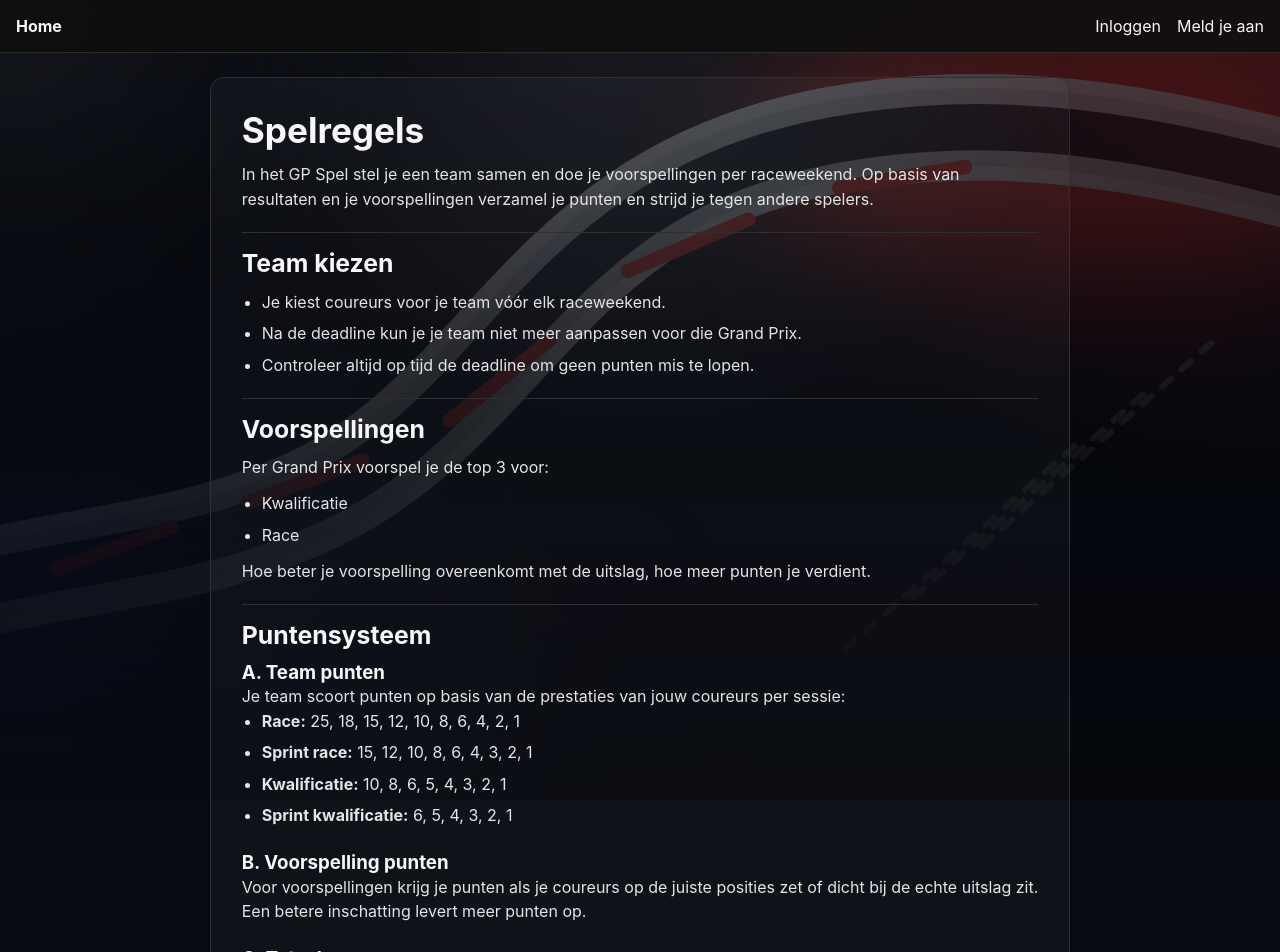
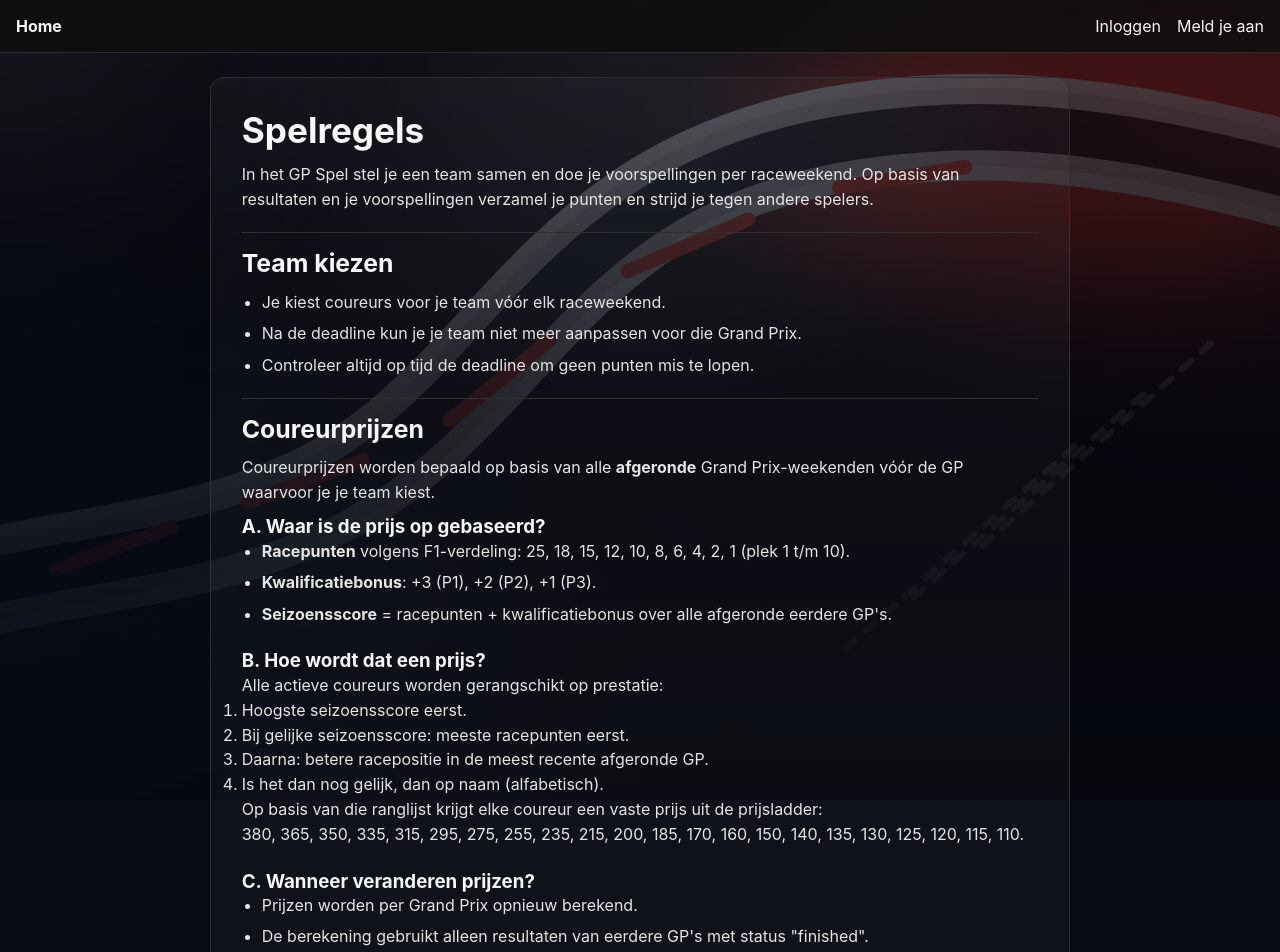
Before and after one commit to Sytsevdz/GPspel, a Next.js app: page /spelregels in a window 1280 px wide. Shown: the top 952 px of the page. Built offline with nearby package versions, Linux system fonts and the light colour scheme; no server answers.

Commit message:
Update spelregels with accurate coureur pricing rules

```diff
--- a/src/app/spelregels/page.tsx
+++ b/src/app/spelregels/page.tsx
@@ -17,6 +17,55 @@ export default function SpelregelsPage() {
             <li>Na de deadline kun je je team niet meer aanpassen voor die Grand Prix.</li>
             <li>Controleer altijd op tijd de deadline om geen punten mis te lopen.</li>
           </ul>
+        </section>
+
+        <section className="rules-section" aria-labelledby="coureurprijzen">
+          <h2 id="coureurprijzen">Coureurprijzen</h2>
+          <p>
+            Coureurprijzen worden bepaald op basis van alle <strong>afgeronde</strong> Grand Prix-weekenden vóór de
+            GP waarvoor je je team kiest.
+          </p>
+
+          <section className="rules-subsection" aria-labelledby="coureurprijzen-basis">
+            <h3 id="coureurprijzen-basis">A. Waar is de prijs op gebaseerd?</h3>
+            <ul>
+              <li>
+                <strong>Racepunten</strong> volgens F1-verdeling: 25, 18, 15, 12, 10, 8, 6, 4, 2, 1 (plek 1 t/m 10).
+              </li>
+              <li>
+                <strong>Kwalificatiebonus</strong>: +3 (P1), +2 (P2), +1 (P3).
+              </li>
+              <li>
+                <strong>Seizoensscore</strong> = racepunten + kwalificatiebonus over alle afgeronde eerdere GP&apos;s.
+              </li>
+            </ul>
+          </section>
+
+          <section className="rules-subsection" aria-labelledby="coureurprijzen-verdeling">
+            <h3 id="coureurprijzen-verdeling">B. Hoe wordt dat een prijs?</h3>
+            <p>Alle actieve coureurs worden gerangschikt op prestatie:</p>
+            <ol>
+              <li>Hoogste seizoensscore eerst.</li>
+              <li>Bij gelijke seizoensscore: meeste racepunten eerst.</li>
+              <li>Daarna: betere racepositie in de meest recente afgeronde GP.</li>
+              <li>Is het dan nog gelijk, dan op naam (alfabetisch).</li>
+            </ol>
+            <p>
+              Op basis van die ranglijst krijgt elke coureur een vaste prijs uit de prijsladder:
+              <br />
+              380, 365, 350, 335, 315, 295, 275, 255, 235, 215, 200, 185, 170, 160, 150, 140, 135, 130, 125, 120,
+              115, 110.
+            </p>
+          </section>
+
+          <section className="rules-subsection" aria-labelledby="coureurprijzen-moment">
+            <h3 id="coureurprijzen-moment">C. Wanneer veranderen prijzen?</h3>
+            <ul>
+              <li>Prijzen worden per Grand Prix opnieuw berekend.</li>
+              <li>De berekening gebruikt alleen resultaten van eerdere GP&apos;s met status &quot;finished&quot;.</li>
+              <li>Tijdens een lopend weekend veranderen prijzen niet tussendoor.</li>
+            </ul>
+          </section>
         </section>
 
         <section className="rules-section" aria-labelledby="voorspellingen">
```
